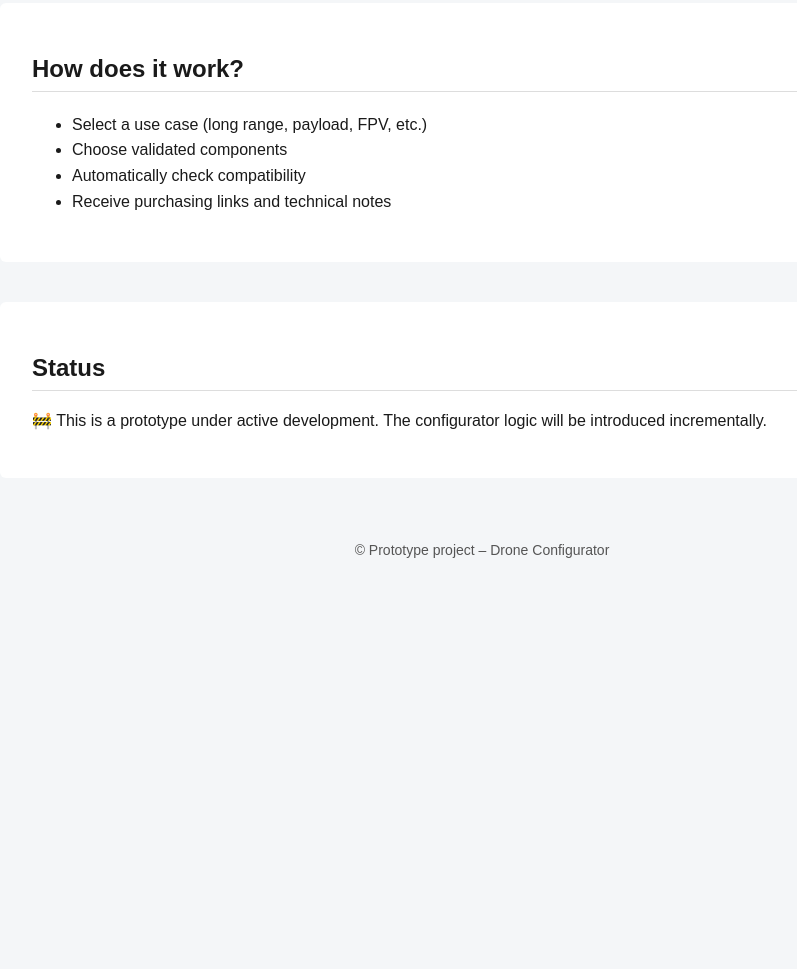
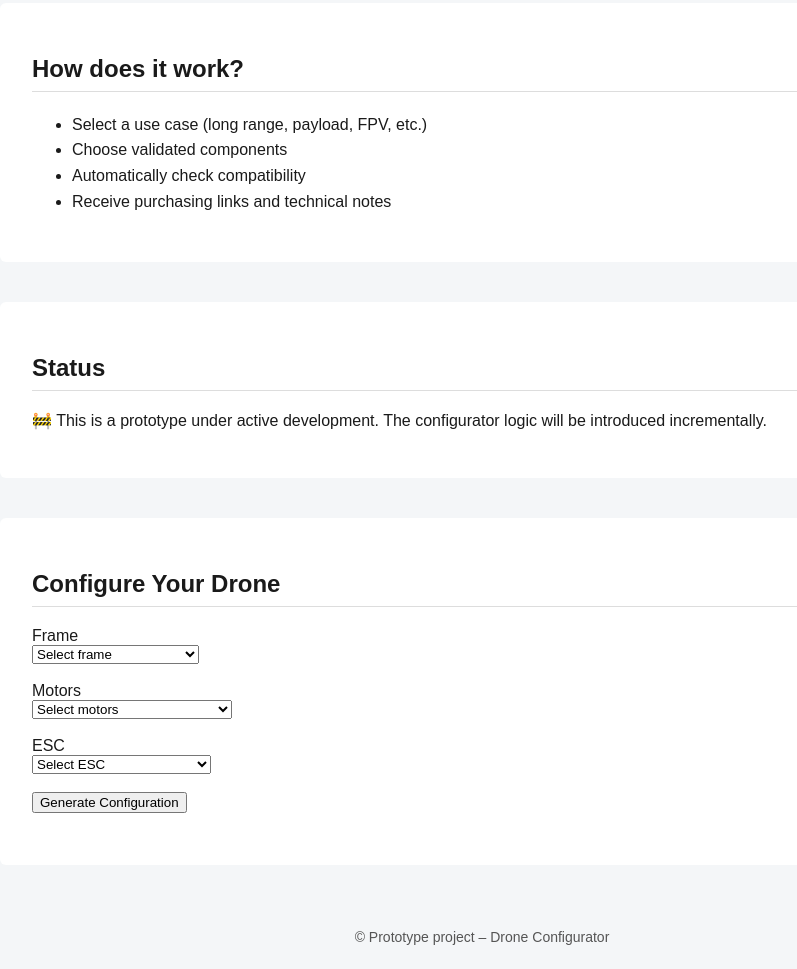
Before and after one commit to tactidroneproject-create/drone-configurator, a plain HTML site: page index.html in a window 1280 px wide. Shown: the part 691-1660 px from the top of the page, without its empty margins (158-955 px from the left). Before the commit the page ends 1273 px from the top, so only its background shows below. Drawn offline with Linux system fonts and the light colour scheme.

Commit message:
Update index.html

```diff
--- a/index.html
+++ b/index.html
@@ -100,9 +100,65 @@
     </p>
 </section>
 
+<section>
+    <h2>Configure Your Drone</h2>
+
+    <label for="frame">Frame</label><br>
+    <select id="frame">
+        <option value="">Select frame</option>
+        <option value="GEPRC LC75 7.5 inch">GEPRC LC75 – 7.5 inch</option>
+    </select>
+
+    <br><br>
+
+    <label for="motor">Motors</label><br>
+    <select id="motor">
+        <option value="">Select motors</option>
+        <option value="EMAX ECO II 2207 1700KV">EMAX ECO II 2207 – 1700KV</option>
+    </select>
+
+    <br><br>
+
+    <label for="esc">ESC</label><br>
+    <select id="esc">
+        <option value="">Select ESC</option>
+        <option value="T-Motor F55A Pro II">T‑Motor F55A Pro II – 55A</option>
+    </select>
+
+    <br><br>
+
+    <button onclick="generateConfig()">Generate Configuration</button>
+
+    <div id="result" style="margin-top:20px;"></div>
+</section>
+
 <footer>
     © Prototype project – Drone Configurator
 </footer>
 
+<script>
+function generateConfig() {
+    const frame = document.getElementById("frame").value;
+    const motor = document.getElementById("motor").value;
+    const esc = document.getElementById("esc").value;
+
+    if (!frame || !motor || !esc) {
+        document.getElementById("result").innerHTML =
+            "<p style='color:red;'>Please select all components.</p>";
+        return;
+    }
+
+    document.getElementById("result").innerHTML = `
+        <h3>Validated Configuration ✅</h3>
+        <ul>
+            <li><strong>Frame:</strong> ${frame}</li>
+            <li><strong>Motors:</strong> ${motor}</li>
+            <li><strong>ESC:</strong> ${esc}</li>
+        </ul>
+        <p>This configuration is based on a tested and documented setup.</p>
+    `;
+}
+</script>
+
 </body>
 </html>
```
